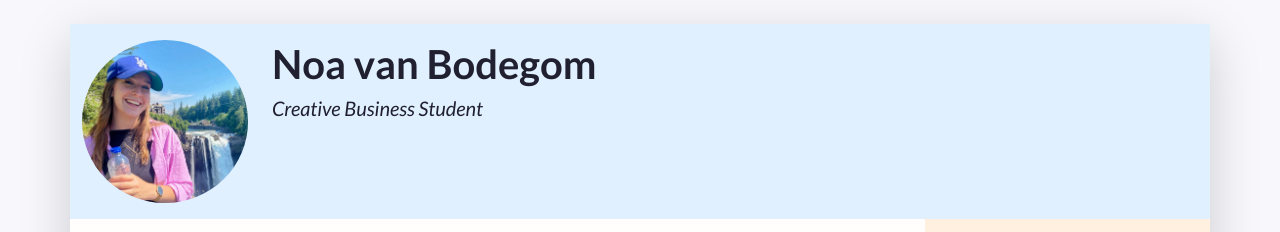
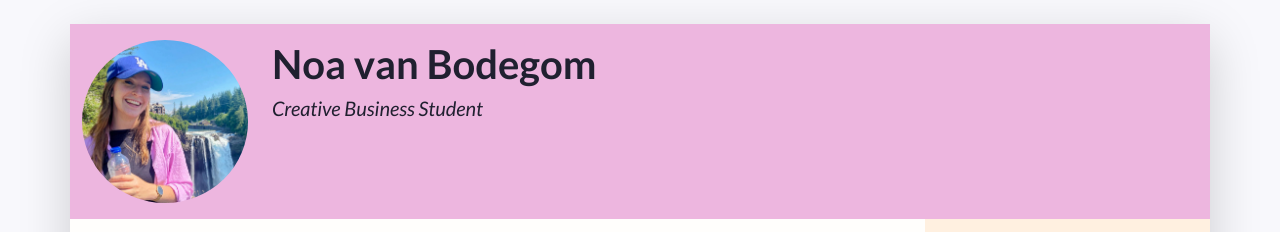
Before and after one commit to NoavanBodegom/PRJ4_23-24_class3_NoavanBodegom, a plain HTML site: page index.html in a window 1280 px wide. Shown: the top 232 px of the page. Drawn offline with nearby package versions, Linux system fonts and the light colour scheme.

Commit message:
color change
From blue to pink

```diff
--- a/css/styles.css
+++ b/css/styles.css
@@ -14,7 +14,7 @@ body {
 /* Styles for custom classes in the document. (There are more, try to find them out!) */
 
 .resume-header {
-    background-color: #e0f0ff;
+    background-color: #EDB6DF ;
 }
 
 .resume-main {
```
